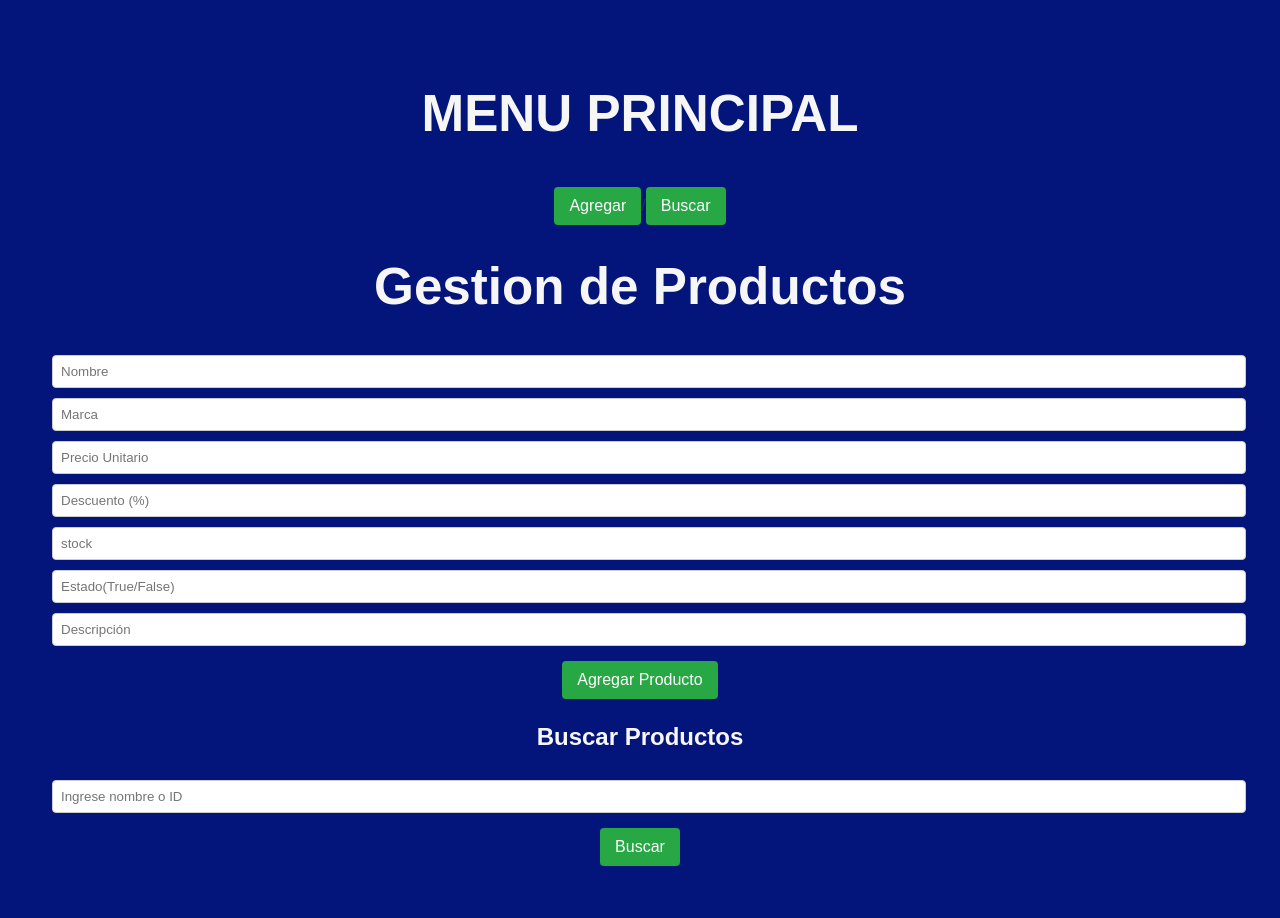
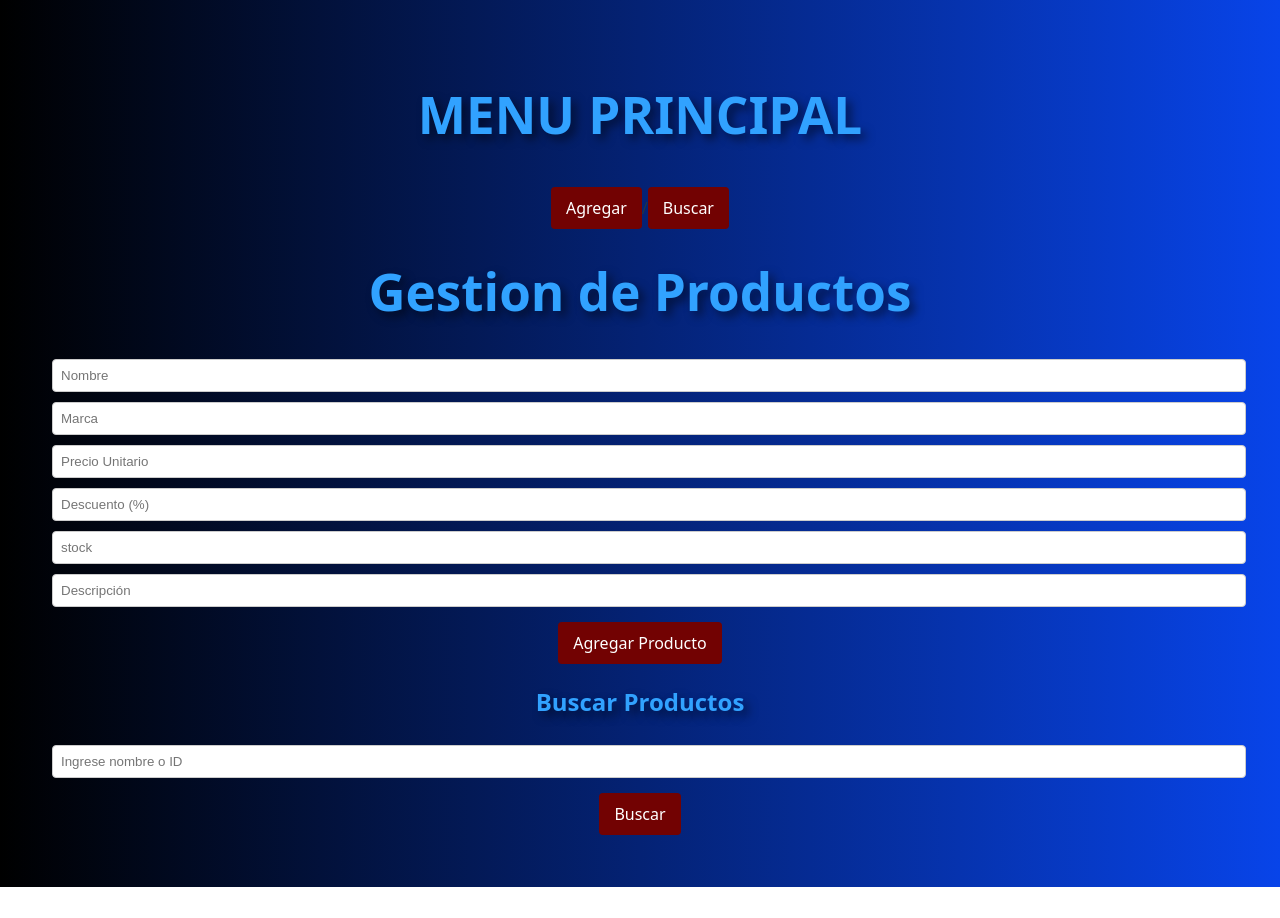
Before and after one commit to prieto555/tp04PV2025Grupo5, a React (Vite) app: page / in a window 1280 px wide. After the commit the page ends 887 px from the top, so only its background shows below. Built offline with nearby package versions, Linux system fonts and the light colour scheme.

Commit message:
Eliminar.jsx correjido, ahora oculta el producto y agregar.css modificado hecho por venancio_Copa

```diff
--- a/src/assets/components/Agregar.jsx
+++ b/src/assets/components/Agregar.jsx
@@ -1,5 +1,4 @@
-import { useState, useEffect } from "react";
-import React from 'react'
+import { useState, useEffect, useCallback } from "react";
 import { Modificar } from "./Modificar";
 import { Buscar } from "./Buscar";
 import Eliminar from "./Eliminar";
@@ -14,12 +13,17 @@ export const Agregar = () => {
         stock: '',
         nombre: '',
         marca: '',
-        estado: "",
+        estado: true,
         modificado:true,
     })
-    const eliminarProducto = (id) => {
-        setProductos(productos.filter(producto => producto.id !== id));
-    };
+
+const eliminarProducto = (id) => {
+    setProductos(productos.map(prod =>
+        prod.id === id ? { ...prod, visible: false } : prod
+    ));
+};
+
+
     const handleChange = (e) => {
         const { name, value } = e.target
         setFormulario({ ...formulario, [name]: value})
@@ -36,8 +40,8 @@ export const Agregar = () => {
             stock: parseInt(formulario.stock),
             estado: formulario.estado,
             descripcion: formulario.descripcion,
-            precioConDescuento: parseFloat(formulario.precioUnitario)*(1-parseFloat(formulario.descuento)/100)
-
+            precioConDescuento: parseFloat(formulario.precioUnitario)*(1-parseFloat(formulario.descuento)/100),
+            visible: true,
         }
         setProductos([...productos, nuevoProducto])
         setFormulario({
@@ -48,7 +52,7 @@ export const Agregar = () => {
             stock: '',
             nombre: '',
             marca: '',
-            estado: "",
+            estado: true,
             modificado:true,
         })
     }
@@ -74,13 +78,13 @@ export const Agregar = () => {
             <input min="0" type="number" name="precioUnitario" placeholder="Precio Unitario" value={formulario.precioUnitario} onChange={handleChange} required/>
             <input min="0" type="number" name="descuento" placeholder="Descuento (%)" value={formulario.descuento} onChange={handleChange} required/>
             <input min="0" type="number" name="stock" placeholder="stock" value={formulario.stock} onChange={handleChange} required/>
-            <input type="text" name="estado" placeholder="Estado(True/False)" value={formulario.estado} onChange={handleChange} required/>
             <input type="text" name="descripcion" placeholder="Descripción" value={formulario.descripcion} onChange={handleChange} required/>
             <button type="submit">Agregar Producto</button>
         </form>
         {productos.length>0&&<h2>Lista de Productos</h2>}
         <ul>
-            {productos.map ((prod) =>(
+            {productos.filter(prod => prod.visible).map(prod => (
+
                 <li key={prod.id}>
                     <Eliminar id={prod.id} eliminarProducto={eliminarProducto} />
                     <button onClick={() => {setProductos(productos.map(a =>
--- a/src/assets/components/Eliminar.jsx
+++ b/src/assets/components/Eliminar.jsx
@@ -1,5 +1,6 @@
-function Eliminar({ id, eliminarProducto }) {
+
+const Eliminar = ({ id, eliminarProducto }) => {
     return <button onClick={() => eliminarProducto(id)}>Eliminar</button>;
-}
+};
 
 export default Eliminar;
--- a/src/assets/components/Modificar.jsx
+++ b/src/assets/components/Modificar.jsx
@@ -29,6 +29,7 @@ export const Modificar = ({b,funcion_modificar}) => {
     marca: marca === "" ? b.marca : marca,
     estado: estado === "" ? b.estado : estado,
     modificado:true,
+    visible: b.visible,
   }
   return (
     <>
--- a/src/assets/css/agregar.css
+++ b/src/assets/css/agregar.css
@@ -1,13 +1,17 @@
 body {
-    font-family: Arial, sans-serif;
-    background-color: #03157a;
+
+    background: linear-gradient(to right, #000000, #0844e9);
+    background-size: cover;
+
     margin: 0;
     padding: 20px;
 }
 
 h1, h2 {
-    color: #f7f6f6;
+    color: #31a2ff;
     text-align: center;
+    text-shadow: 5px 5px 10px rgba(0, 0, 0, 0.5)
+
 }
 
 input {
@@ -19,7 +23,7 @@ input {
 }
 
 button {
-    background-color: #28a745;
+    background-color: #720202;
     color: white;
     border: none;
     padding: 10px 15px;
@@ -27,7 +31,7 @@ button {
     margin-top: 10px;
 }
 li {
-    background: rgb(33, 119, 247);
+    background: rgb(160, 189, 231);
     margin: 10px auto;
     padding: 10px;
     display: flex;
```
